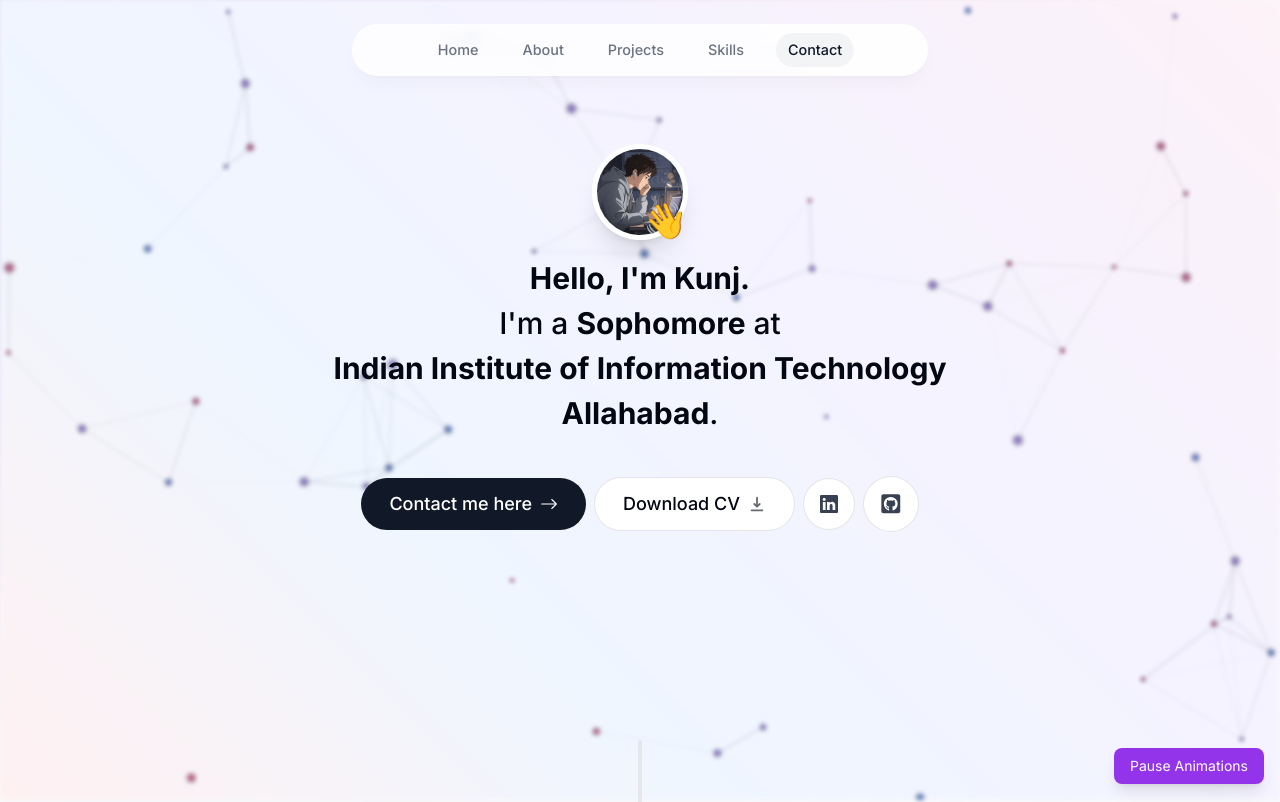
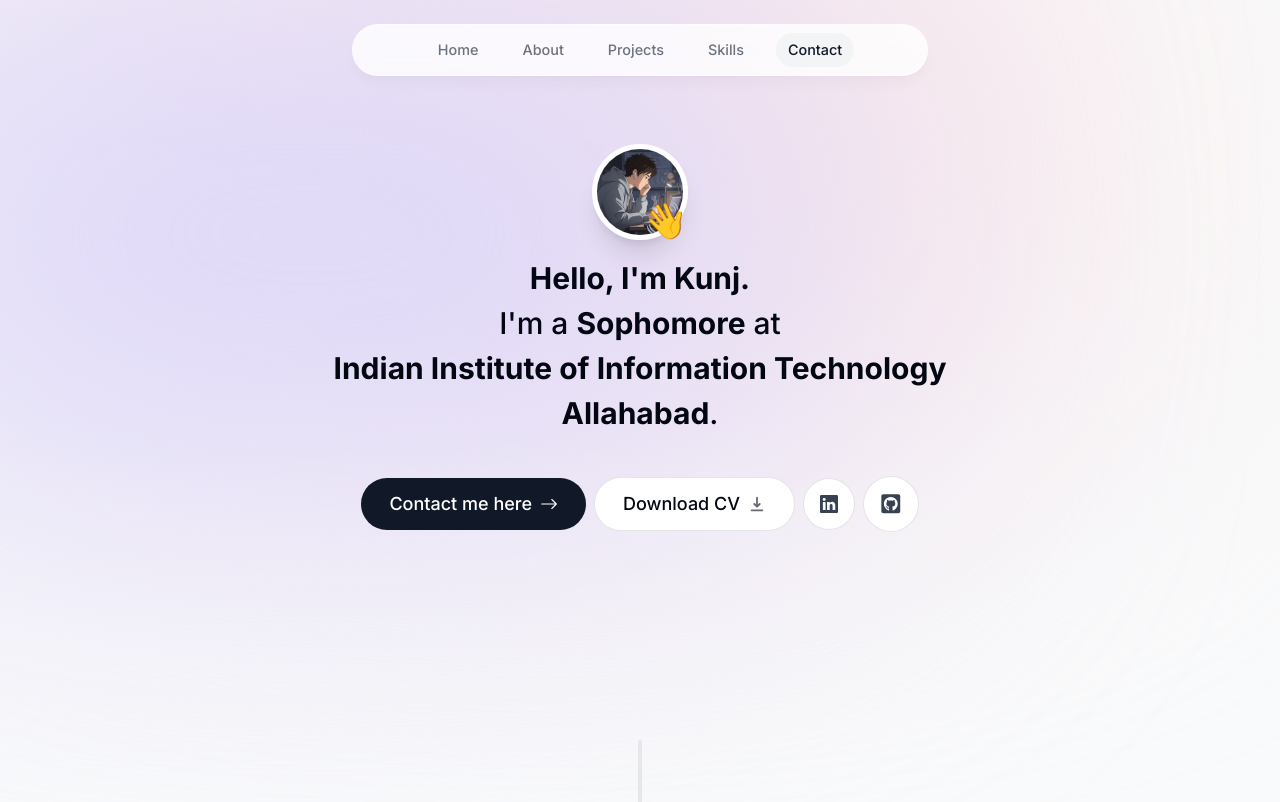
Before and after one commit to kunjsonker/my-portfolio, a Next.js app: page / in a window 1280 px wide. Shown: the top 802 px of the page. Built offline with nearby package versions, Linux system fonts and the light colour scheme.

Commit message:
deploy ready bug fix 5

```diff
--- a/app/page.tsx
+++ b/app/page.tsx
@@ -17,7 +17,7 @@ export default function Home() {
     <main className="flex flex-col items-center px-4">
 
 
-      <SurrealExperience />
+      {/* <SurrealExperience /> */}
       <Intro />
       <SectionDivider />
       <About />
```
